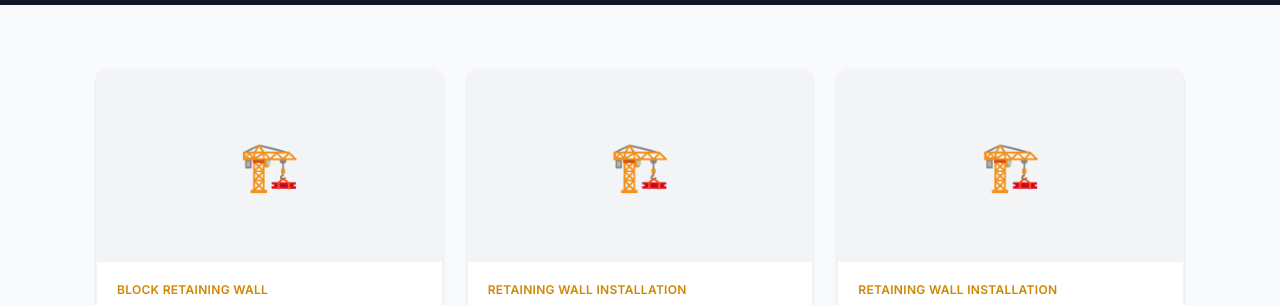
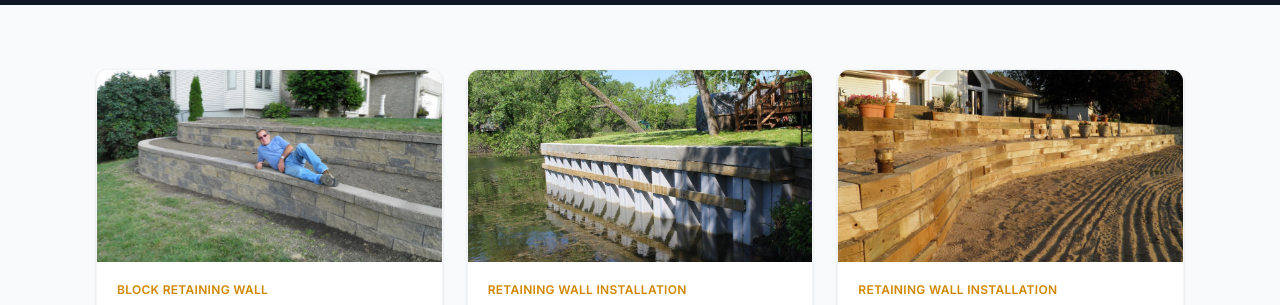
Before and after one commit to Mattjhagen/SchmidtConstruction, a Next.js app: page /portfolio in a window 1280 px wide. Shown: the part 267-572 px from the top of the page. Built offline with nearby package versions, Linux system fonts and the light colour scheme; no server answers; the database is empty.

Commit message:
Fix portfolio image rendering — show local /images/ paths correctly

```diff
--- a/src/app/(marketing)/portfolio/page.tsx
+++ b/src/app/(marketing)/portfolio/page.tsx
@@ -41,7 +41,7 @@ export default async function PortfolioPage() {
             {items.map((item) => (
               <div key={item.id} className="bg-white rounded-xl shadow-sm border border-gray-100 overflow-hidden">
                 <div className="bg-gray-100 h-48 flex items-center justify-center overflow-hidden">
-                  {item.image_url && !item.image_url.startsWith('/images/') ? (
+                  {item.image_url ? (
                     // eslint-disable-next-line @next/next/no-img-element
                     <img src={item.image_url} alt={item.title} className="w-full h-full object-cover" />
                   ) : (
```
